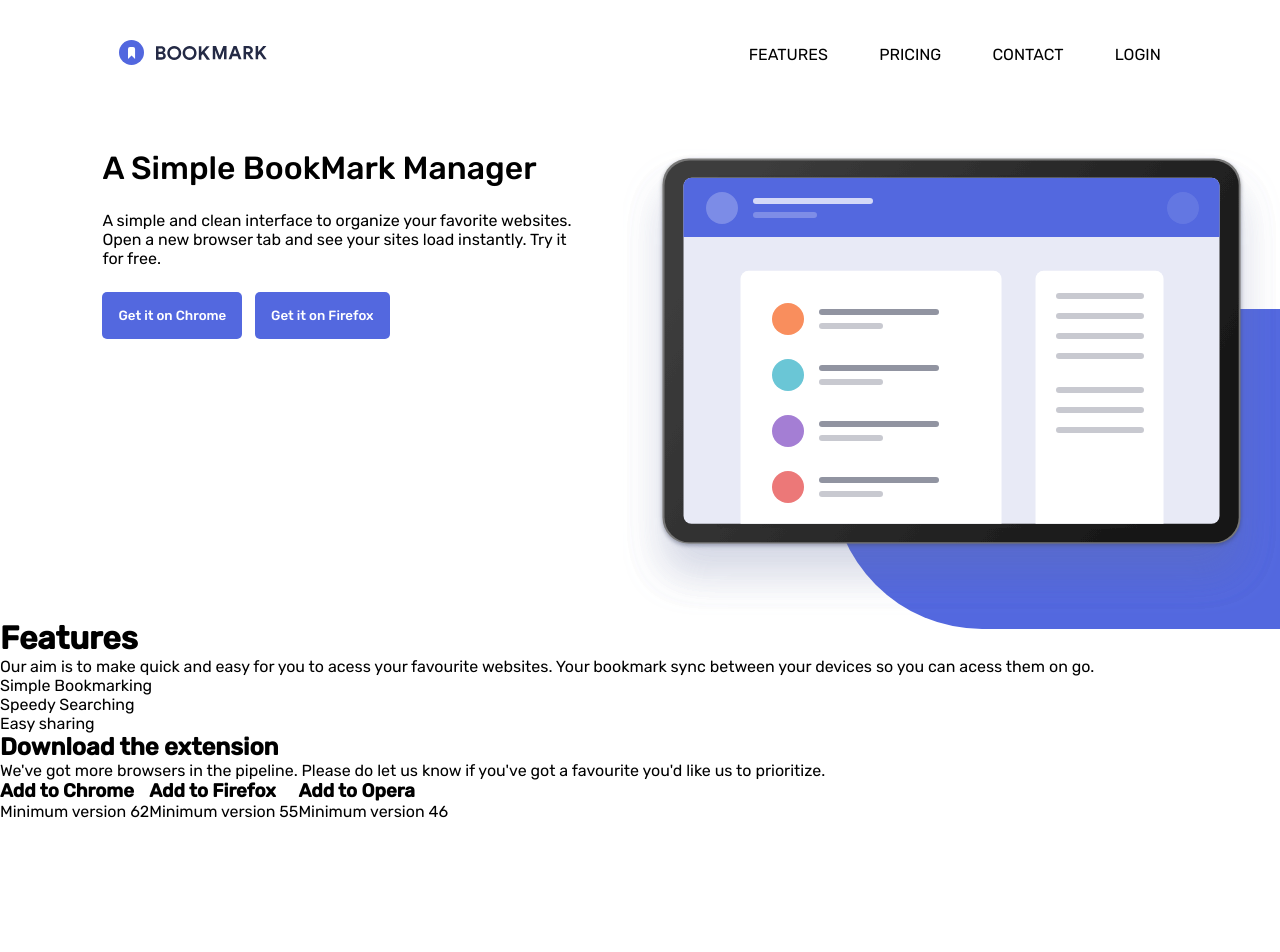
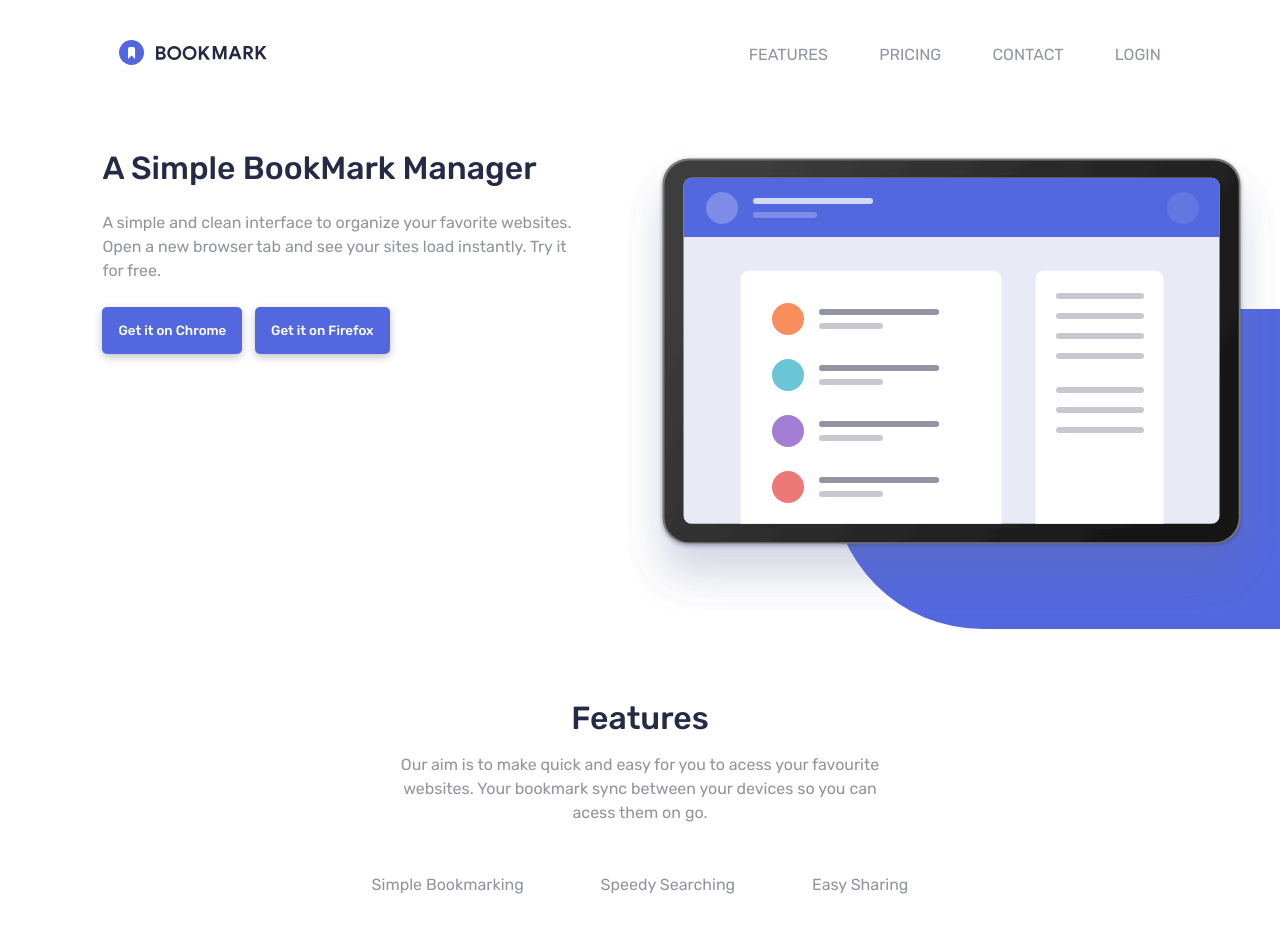
Before and after one commit to matheush9/bookmark-page-nextjs, a Next.js app: page / in a window 1280 px wide. Shown: the top 952 px of the page. Before the commit the page ends 821 px from the top, so only its background shows below. Built offline with nearby package versions, Linux system fonts and the light colour scheme.

Commit message:
component features; fontes, alinhamento, botoes

```diff
--- a/src/components/Features/features.module.scss
+++ b/src/components/Features/features.module.scss
@@ -0,0 +1,22 @@
+.component {
+  .featuresText {
+    text-align: center;
+    padding: 0 30vw;
+
+    p {
+      margin-top: 2vh;
+    }
+  }
+
+  .items {
+    display: flex;
+    justify-content: center;
+    margin-top: 6vh;
+    margin-bottom: 60vh;
+
+
+    p {
+      margin: 0 3vw;
+    }
+  }
+}
--- a/src/components/Features/index.jsx
+++ b/src/components/Features/index.jsx
@@ -1,18 +1,28 @@
-import styles from './features.module.scss'
+import styles from "./features.module.scss";
 
 export default function Features() {
   return (
     <div className={styles.component}>
-      <div>
+      <div className={styles.featuresText}>
         <h1>Features</h1>
-        <p>Our aim is to make quick and easy for you to acess your favourite websites. Your bookmark sync between your devices so you can acess them on go.</p>
+        <p>
+          Our aim is to make quick and easy for you to acess your favourite
+          websites. Your bookmark sync between your devices so you can acess
+          them on go.
+        </p>
       </div>
 
-      <div>
-        <div>Simple Bookmarking</div>
-        <div>Speedy Searching</div>
-        <div>Easy sharing</div>
+      <div className={styles.items}>
+        <div>
+          <p>Simple Bookmarking</p>
+        </div>
+        <div>
+          <p>Speedy Searching</p>
+        </div>
+        <div>
+          <p>Easy Sharing</p>
+        </div>
       </div>
     </div>
-  )
+  );
 }
--- a/src/components/Hero/hero.module.scss
+++ b/src/components/Hero/hero.module.scss
@@ -2,6 +2,7 @@
 
 .component {
   margin-top: 10vh;
+  margin-bottom: 10vh;
   display: flex;
   justify-content: space-between;
 
@@ -10,20 +11,10 @@
     padding-right: 4vw;
 
     button {
-      padding: 1rem;
-      border: none;
-      border-radius: 5px;
-      font-weight: 500;
       margin-right: 1vw;
-      color: white;
-      background-color: $soft-blue;
     }
   }
-  h1 {
-    font-weight: 500;
-  }
   p {
-    font-weight: 400;
     margin: 3vh 0;
   }
 }
--- a/src/styles/globals.scss
+++ b/src/styles/globals.scss
@@ -1,4 +1,5 @@
 @import url("https://fonts.googleapis.com/css2?family=Rubik:wght@400;500&display=swap");
+@import "/src/styles/cores.scss";
 
 * {
   font-family: "Rubik", sans-serif;
@@ -10,3 +11,25 @@
 body {
   overflow-x: hidden;
 }
+
+h1,h2,h3 {
+  color: $dark-blue;
+  font-weight: 500;
+}
+
+p {
+  color: $grayish-blue;
+  line-height: 1.5rem;
+}
+
+button {
+  padding: 1rem;
+  border: none;
+  border-radius: 5px;
+  font-weight: 500;
+  margin-right: 1vw;
+  color: white;
+  background-color: $soft-blue;
+  box-shadow: rgba(0, 0, 0, 0.24) 0px 3px 8px;
+  cursor: pointer;
+}
```
